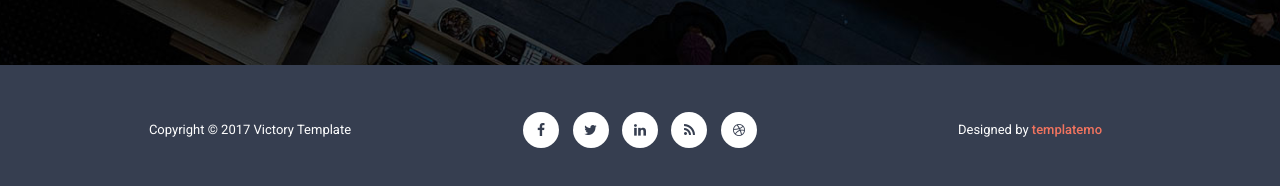
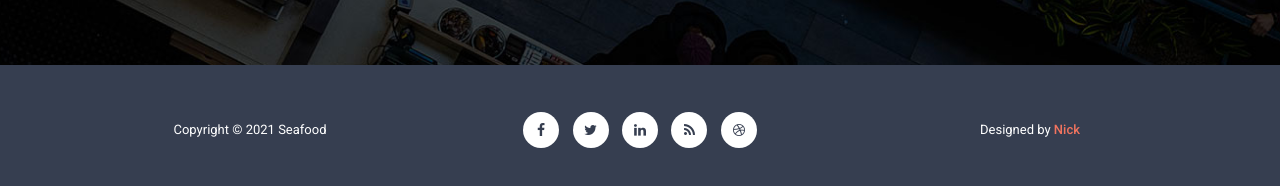
Before and after one commit to nickahmedh/Bluebounty, a plain HTML site: page menu.html in a window 1280 px wide. Shown: the part 2727-2913 px from the top of the page. Drawn offline with nearby package versions, Linux system fonts and the light colour scheme.

Commit message:
Update menu.html

```diff
--- a/menu.html
+++ b/menu.html
@@ -317,7 +317,7 @@
         <div class="container">
             <div class="row">
                 <div class="col-md-4">
-                    <p>Copyright &copy; 2017 Victory Template</p>
+                    <p>Copyright &copy; 2021 Seafood</p>
                 </div>
                 <div class="col-md-4">
                     <ul class="social-icons">
@@ -329,7 +329,7 @@
                     </ul>
                 </div>
                 <div class="col-md-4">
-                    <p>Designed by <em>templatemo</em></p>
+                    <p>Designed by <em>Nick</em></p>
                 </div>
             </div>
         </div>
```
